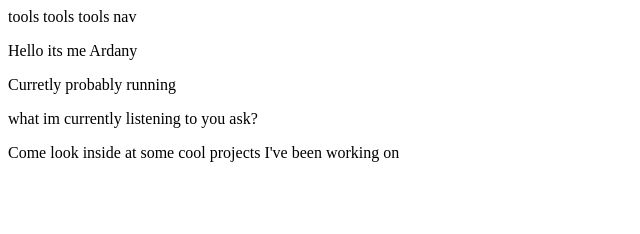
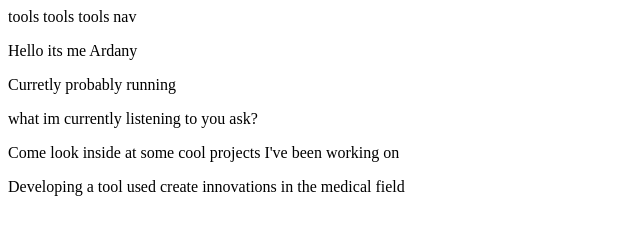
Before and after one commit to limasauce/ILoveLimaSite, a plain HTML site: page index.html in a window 1280 px wide. Shown: the whole page, without its empty margins (0-640 px from the left). Drawn offline with Linux system fonts and the light colour scheme.

Commit message:
Another update

```diff
--- a/index.html
+++ b/index.html
@@ -12,6 +12,7 @@
     <p>Curretly probably running</p>
     <P>what im currently listening to you ask?</P>
     <p>Come look inside at some cool projects I've been working on</p>
+    <p>Developing a tool used create innovations in the medical field</p>
     <p></p>
 
 </body>
```
